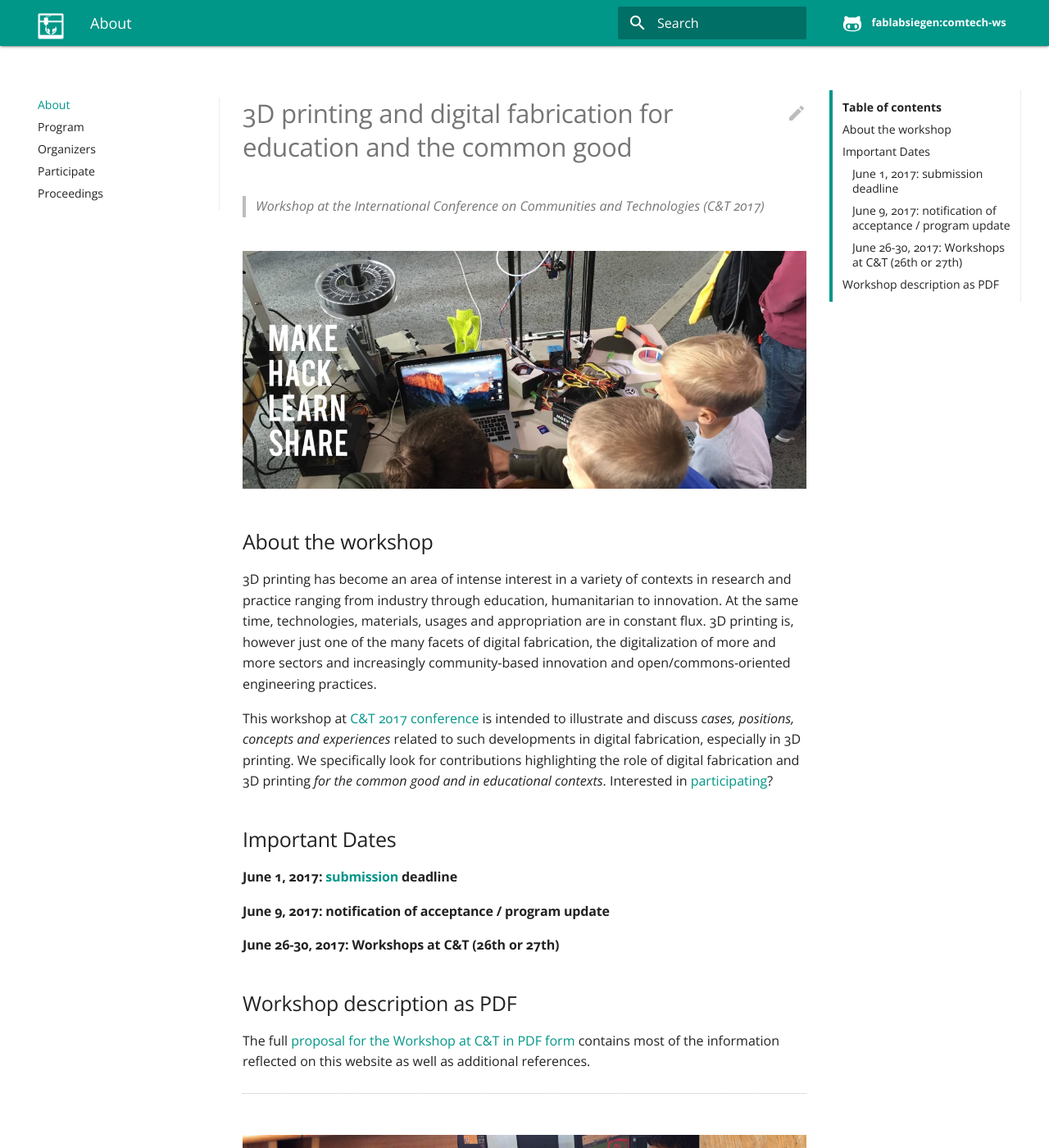
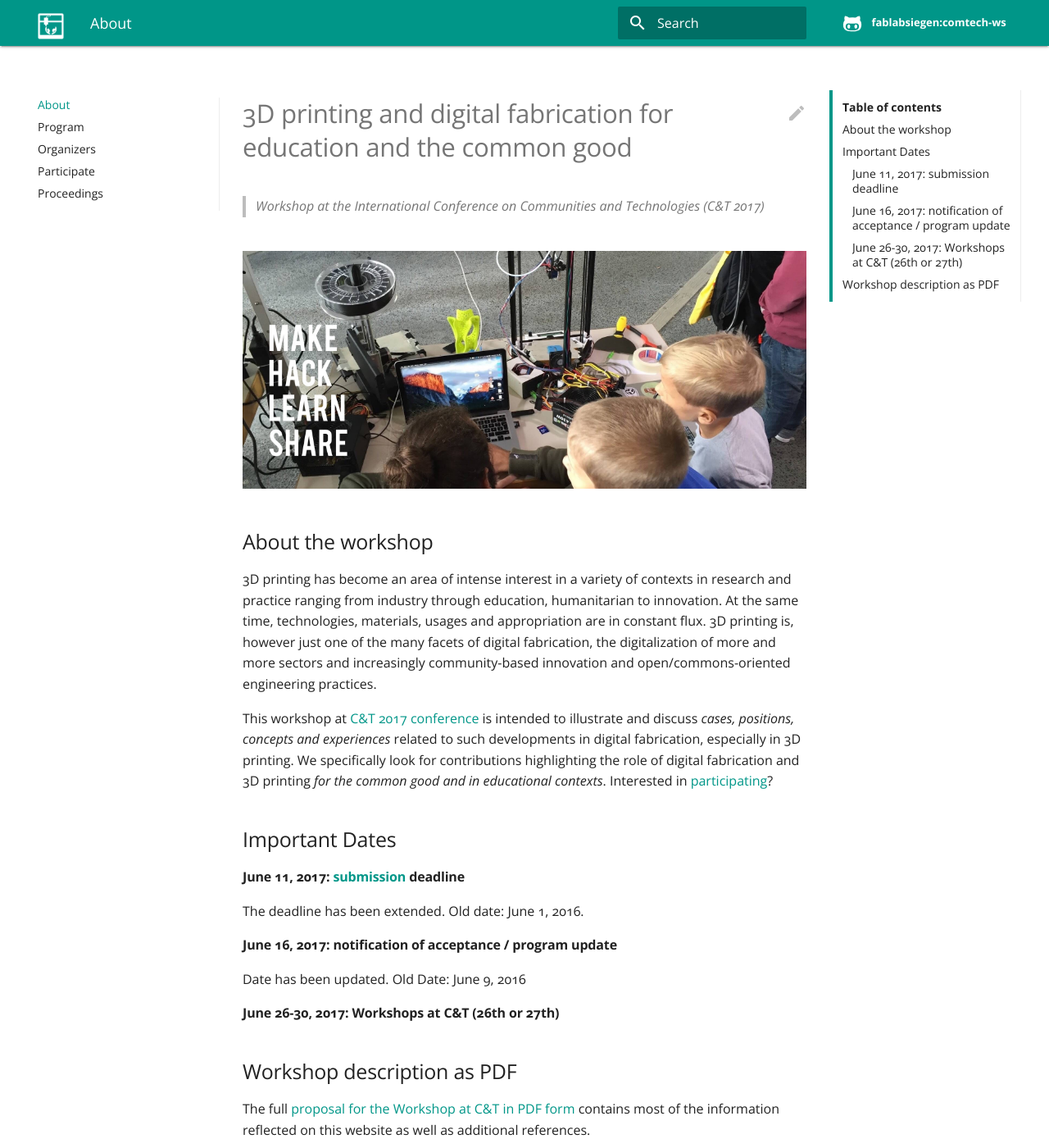
Before and after one commit to FabLabSiegen/fab101-2017-comtech-workshop, an MkDocs documentation site: the page built from docs/index.md, in a window 1280 px wide and 1400 px high. Shown: the whole window at 82% size. Built offline with MkDocs 1.6.1, drawn with Linux system fonts in a browser that asks for light colours; comment, search, counter and statistics services are not loaded; old or Windows-style settings are respelled for this version of MkDocs.

Commit message:
Updated submission deadline

```diff
--- a/docs/index.md
+++ b/docs/index.md
@@ -12,8 +12,10 @@
 This workshop at [C&T 2017 conference](http://comtech.community/) is intended to illustrate and discuss *cases, positions, concepts and experiences* related to such developments in digital fabrication, especially in 3D printing. We specifically look for contributions highlighting the role of digital fabrication and 3D printing *for the common good and in educational contexts*. Interested in [participating](/participate)?
 
 ## Important Dates
-#### June 1, 2017: [submission](/participate) deadline
-#### June 9, 2017: notification of acceptance / program update
+#### June 11, 2017: [submission](/participate) deadline
+The deadline has been extended. Old date: June 1, 2016.
+#### June 16, 2017: notification of acceptance / program update
+Date has been updated. Old Date: June 9, 2016
 #### June 26-30, 2017: Workshops at C&T (26th or 27th)
 
 ## Workshop description as PDF
```
Also changed, not shown: docs/participate.md (+4 -2 lines).
